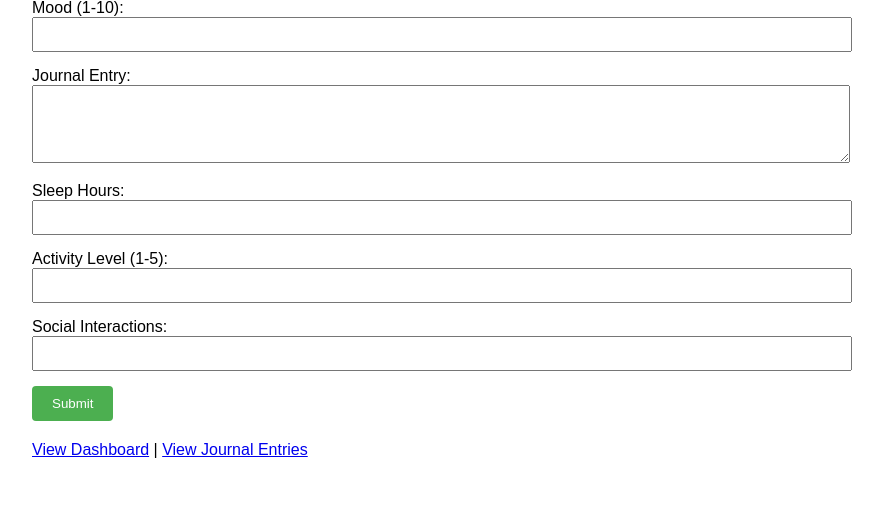
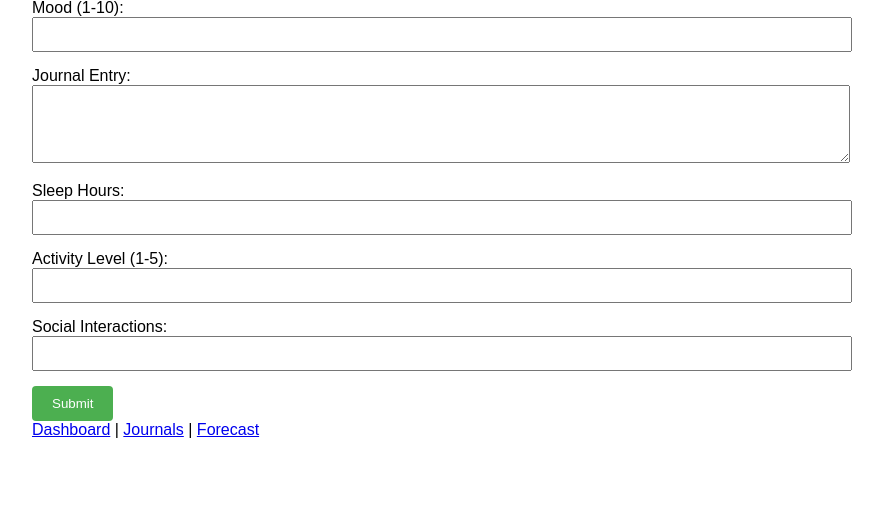
Before and after one commit to nk-labs314/Journal-analytics-dashboard, a Flask app: page / in a window 1280 px wide. Shown: the part 101-624 px from the top of the page, without its empty margins (208-1091 px from the left). Run offline with Flask 3, Linux system fonts and the light colour scheme; parts of the project's set-up code (start-up, migrations or seed data) failed here and were passed over.

Commit message:
Added forecasting engine as a service into production code

```diff
--- a/main.py
+++ b/main.py
@@ -1,7 +1,7 @@
 import sys
 import os
 from langdetect import detect
-from flask import Flask, flash, render_template, request, redirect, url_for
+from flask import Flask, flash, render_template, request, redirect, session, url_for
 from services import analytics_service
 from services import data_service
 from services import insight_service
@@ -9,11 +9,12 @@ from config import Config
 from sqlalchemy import text
 from services.data_service import get_engine
 import logging
-
+from services.forecast_service import ForecastService
+from services.data_service import get_all_journals  # assuming this exists
 
 
 Default_User_Id = 1
-
+forecast_service = ForecastService()
 
 def init_db():
     engine = get_engine()
@@ -117,15 +118,43 @@ def journals():
 
     return render_template('journals.html', journals=df_journals.to_dict(orient='records'))
 
+@app.route("/forecast")
+def forecast():
+    user_id = Default_User_Id
+
+    user_df = get_all_journals(user_id)  # must return DataFrame
+    predictions = forecast_service.predict(user_df)
+
+
+    return render_template(
+        "forecast.html",
+        predictions=predictions
+    )
+
 @app.route("/health")
 def health():
     try:
+        # --- DB CHECK ---
         engine = get_engine()
         with engine.connect() as conn:
             conn.execute(text("SELECT 1"))
-        return {"status": "ok"}, 200
+
+        db_status = "ok"
+
     except Exception:
         return {"status": "db_error"}, 500
+
+    # --- MODEL CHECK ---
+    try:
+        model_status = "loaded" if forecast_service.model else "missing"
+    except Exception:
+        model_status = "error"
+
+    return {
+        "status": "ok",
+        "database": db_status,
+        "forecast_model": model_status
+    }, 200
 
 
 #sys.path.append(os.path.join(os.getcwd(), "Mental-health-Chatbot"))
--- a/templates/index.html
+++ b/templates/index.html
@@ -36,9 +36,11 @@
         </div>
         <button type="submit">Submit</button>
     </form>
-    <div style="margin-top: 20px;">
-        <a href="{{ url_for('dashboard') }}">View Dashboard</a> |
-        <a href="{{ url_for('journals') }}">View Journal Entries</a>
+    <div style="margin-bottom:20px;">
+    <a href="{{ url_for('dashboard') }}">Dashboard</a> |
+    <a href="{{ url_for('journals') }}">Journals</a> |
+    <a href="{{ url_for('forecast') }}">Forecast</a>
+</div>
     </div>
 </body>
 </html>
```
Also changed, not shown: services/forecast_service.py (renamed from services/forecasting_services.py, +11 -2 lines), templates/dashboard.html (+5 -2 lines), templates/forecast.html (+25 -0 lines), templates/journals.html (+5 -2 lines).
